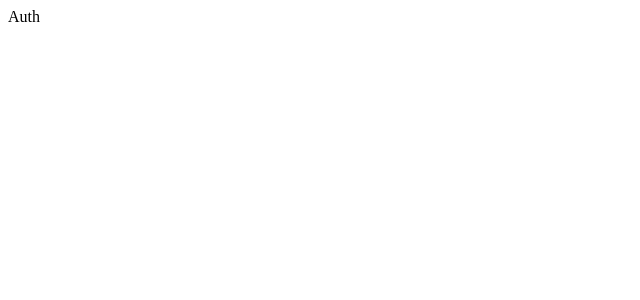
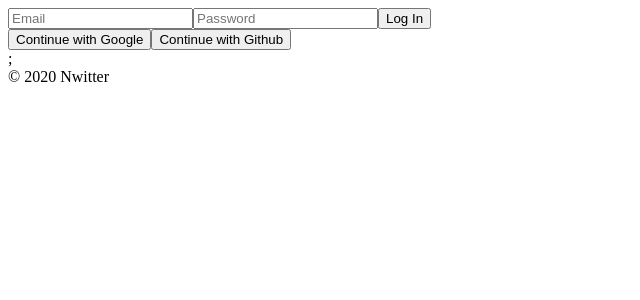
Before and after one commit to hanulbom/nwitter, a React (Create React App) app: page /#/ in a window 1280 px wide. Shown: the top 300 px of the page, without its empty margins (0-640 px from the left). Built offline with nearby package versions, Linux system fonts and the light colour scheme; no server answers.

Commit message:
Login Form

```diff
--- /dev/null
+++ b/jsconfig.json
@@ -0,0 +1,6 @@
+{
+  "compilerOptions": {
+    "baseUrl": "src"
+  },
+  "include": ["src"]
+}
--- a/src/components/App.js
+++ b/src/components/App.js
@@ -1,8 +1,15 @@
-import React from "react";
-import AppRouter from "./Router";
+import React, { useState } from "react";
+import AppRouter from "components/Router";
+import { authService } from "fbase";
 
 function App() {
-  return <AppRouter />;
+  const [isLoggedIn, setIsLoggedIn] = useState(authService.currentUser);
+  return (
+    <>
+      <AppRouter isLoggedIn={isLoggedIn} />;
+      <footer>&copy; {new Date().getFullYear()} Nwitter</footer>
+    </>
+  );
 }
 
 export default App;
--- a/src/components/Router.js
+++ b/src/components/Router.js
@@ -1,10 +1,9 @@
-import React, { useState } from "react";
+import React from "react";
 import { HashRouter as Router, Route, Switch } from "react-router-dom";
 import Auth from "../routes/Auth";
 import Home from "../routes/Home";
 
-const AppRouter = () => {
-  const [isLoggedIn, setIsLoggedIn] = useState(false);
+const AppRouter = ({ isLoggedIn }) => {
   return (
     <Router>
       <Switch>
--- a/src/firebase.js
+++ b/src/fbase.js
@@ -1,4 +1,5 @@
 import firebase from "firebase/app";
+import "firebase/auth";
 
 const firebaseConfig = {
   apiKey: process.env.REACT_APP_API_KEY,
@@ -10,4 +11,6 @@
   appId: process.env.REACT_APP_APP_ID,
 };
 
-export default firebase.initializeApp(firebaseConfig);
+firebase.initializeApp(firebaseConfig);
+
+export const authService = firebase.auth();
--- a/src/routes/Auth.js
+++ b/src/routes/Auth.js
@@ -1,4 +1,47 @@
-import React from "react";
+import React, { useState } from "react";
 
-const Auth = () => <span>Auth</span>;
+const Auth = () => {
+  const [email, setEmail] = useState("");
+  const [password, setPassword] = useState("");
+  const onChange = (event) => {
+    const {
+      target: { name, value },
+    } = event;
+    if (name === "email") {
+      setEmail(value);
+    } else if (name === "password") {
+      setPassword(value);
+    }
+  };
+  const onSubmit = (event) => {
+    event.preventDefault();
+  };
+  return (
+    <div>
+      <form onSubmit={onSubmit}>
+        <input
+          name="email"
+          type="text"
+          placeholder="Email"
+          required
+          value={email}
+          onChange={onChange}
+        />
+        <input
+          name="password"
+          type="password"
+          placeholder="Password"
+          required
+          value={password}
+          onChange={onChange}
+        />
+        <input type="submit" value="Log In" />
+      </form>
+      <div>
+        <button>Continue with Google</button>
+        <button>Continue with Github</button>
+      </div>
+    </div>
+  );
+};
 export default Auth;
```
